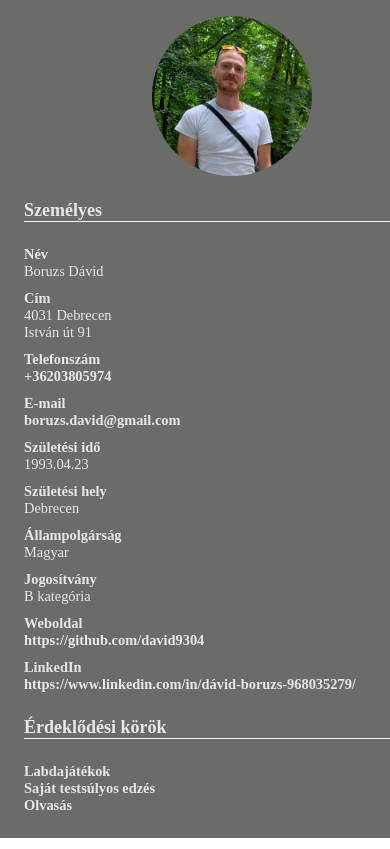
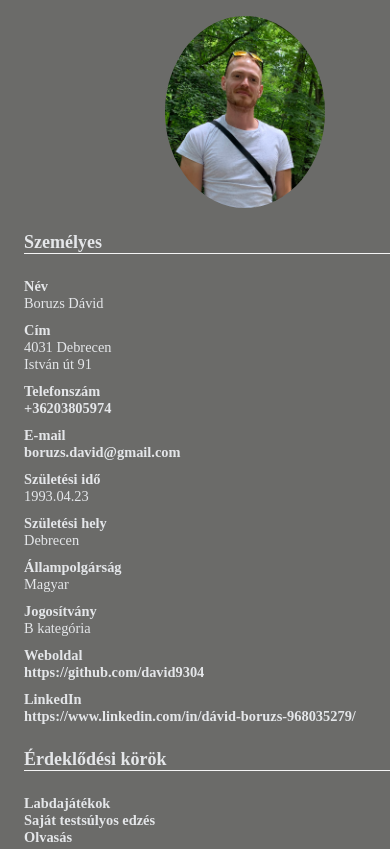
Before and after one commit to david9304/cv, a plain HTML site: page index.html in a window 390 px wide. Shown: the top 849 px of the page. Drawn offline with Linux system fonts and the light colour scheme.

Commit message:
@media changes

```diff
--- a/style.css
+++ b/style.css
@@ -109,7 +109,20 @@ ul li{
 }
 
 /*PHONE DISPLAY */
-
+@media (max-width: 1280px){
+    .leftside{
+        height: 58rem;
+    }
+}
+@media (max-width: 768px){
+    img{
+        width: 90%;
+        height: 20%;
+        margin: 0;
+        position: absolute;
+        left: 0.8rem;
+    }
+}
 @media (max-width: 540px){
     .leftside{
         width: 100%;
@@ -122,7 +135,11 @@ ul li{
     img{
         width: 10rem;
         height: 10rem;
-        position:absolute;
+        position:relative;
+        margin: 1rem;
+    }
+    .wrapper{
+        margin: 0;
     }
 }
 @media (max-width: 415px){
@@ -148,12 +165,10 @@ ul li{
     .date{
         display: inline-block;
         padding-left: 4rem;
-        position: relative;
     }
     .date1{
         display: inline-block;
-        padding-left: 18.5rem;
-        position: relative
+        padding-left: 10.5rem;
     }
     .workplace{
         display: inline-block;
```
